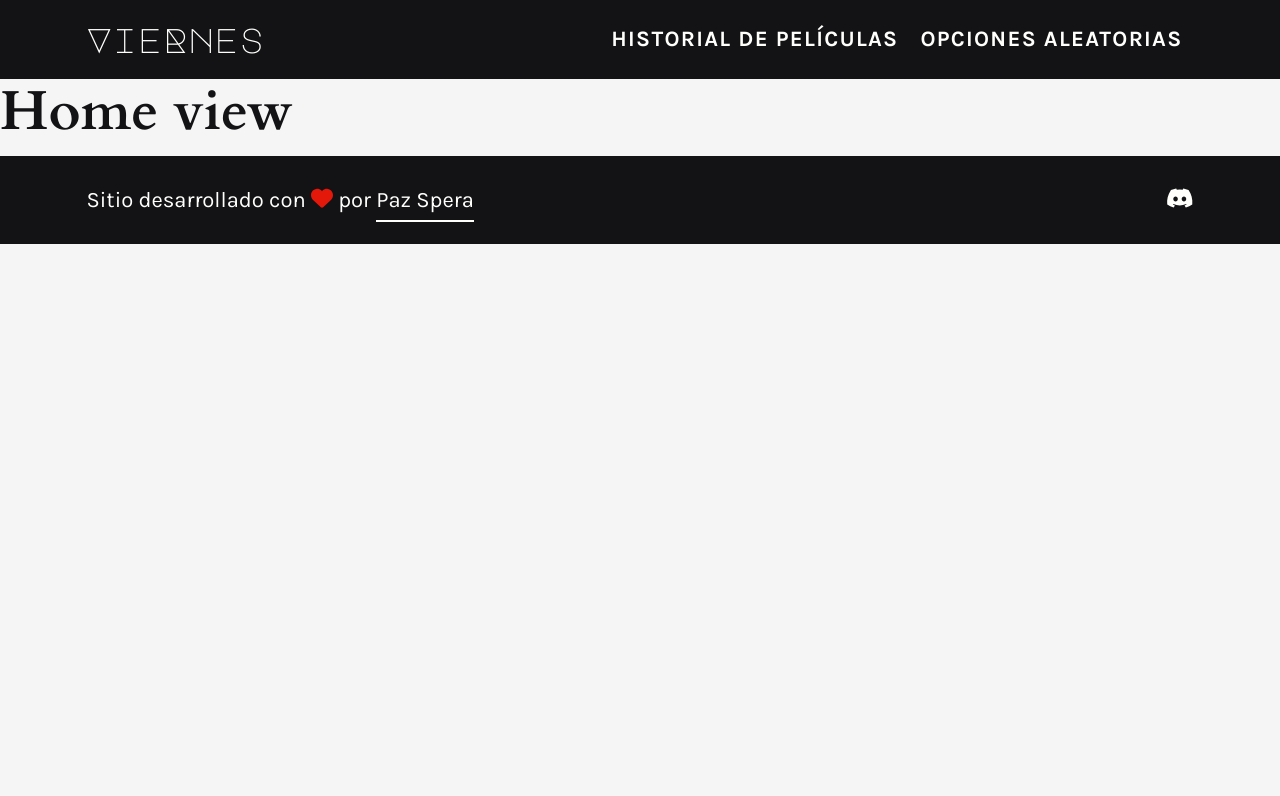
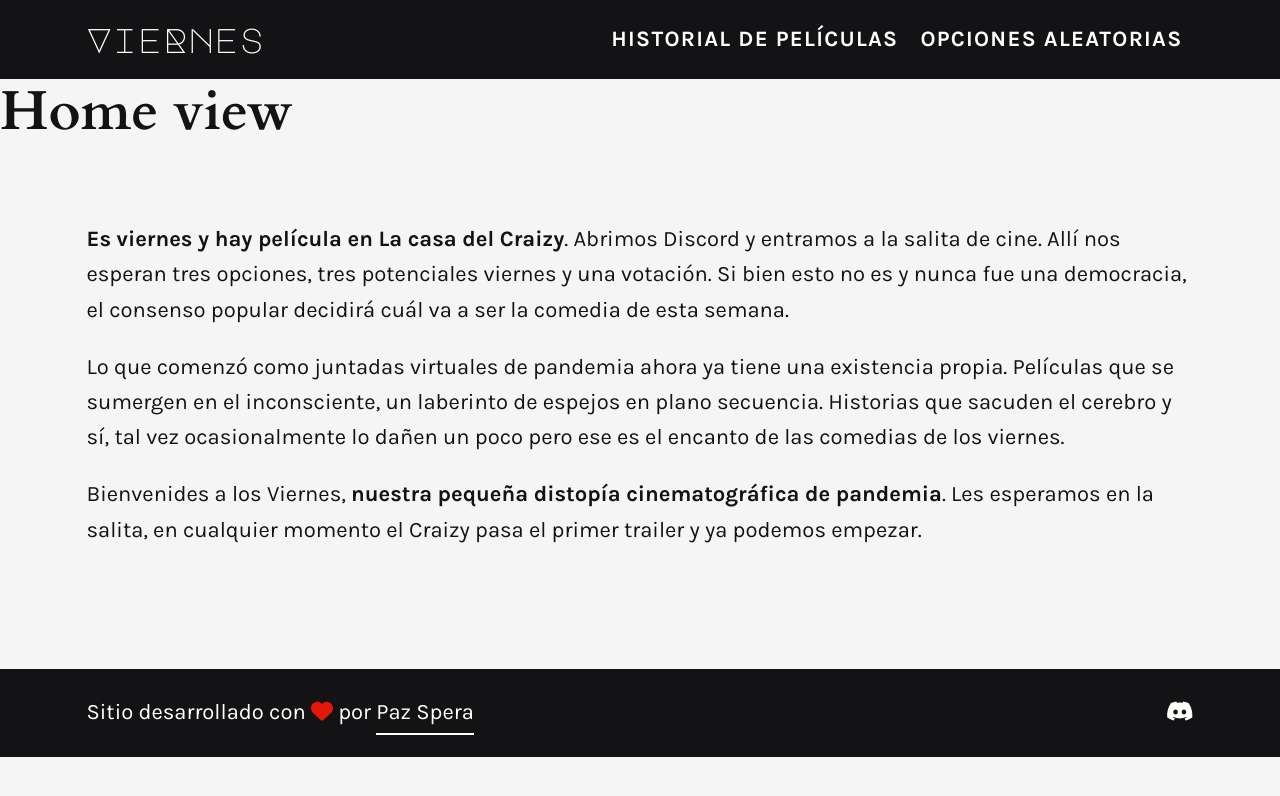
Before and after one commit to pazspera/viernes-vue, a Vue app in the folder viernes-vue/: page / in a window 1280 px wide. Shown: the top 796 px of the page. Built offline with nearby package versions, Linux system fonts and the light colour scheme.

Commit message:
En HomeView agregué texto principal. También agregué estilo layout/main

```diff
--- a/viernes-vue/src/assets/main.scss
+++ b/viernes-vue/src/assets/main.scss
@@ -137,3 +137,24 @@ h2 {
     padding-bottom: 0.15rem;
   }
 }
+
+// LAYOUT
+
+// MAIN
+.main-content {
+  padding: $padding-main 0;
+}
+
+.main-text {
+  padding: 0 0 $padding-inner 0;
+}
+
+.main-img {
+  margin: $padding-main auto;
+  max-width: 2145px;
+}
+
+.main__titulo {
+  font-size: $size2;
+  margin-bottom: 2rem;
+}
--- a/viernes-vue/src/views/HomeView.vue
+++ b/viernes-vue/src/views/HomeView.vue
@@ -1,6 +1,28 @@
 <template>
   <div class="home">
     <h1>Home view</h1>
+    <main class="main-content">
+      <div class="container">
+        <div class="row">
+          <div class="col">
+            <div class="main-text">
+              <p>
+                <strong>Es viernes y hay película en La casa del Craizy</strong>. Abrimos Discord y entramos a la salita de cine. Allí nos esperan tres opciones, tres potenciales viernes y una
+                votación. Si bien esto no es y nunca fue una democracia, el consenso popular decidirá cuál va a ser la comedia de esta semana.
+              </p>
+              <p>
+                Lo que comenzó como juntadas virtuales de pandemia ahora ya tiene una existencia propia. Películas que se sumergen en el inconsciente, un laberinto de espejos en plano secuencia.
+                Historias que sacuden el cerebro y sí, tal vez ocasionalmente lo dañen un poco pero ese es el encanto de las comedias de los viernes.
+              </p>
+              <p>
+                Bienvenides a los Viernes,
+                <strong>nuestra pequeña distopía cinematográfica de pandemia</strong>. Les esperamos en la salita, en cualquier momento el Craizy pasa el primer trailer y ya podemos empezar.
+              </p>
+            </div>
+          </div>
+        </div>
+      </div>
+    </main>
   </div>
 </template>
 
@@ -8,7 +30,6 @@
 // @ is an alias to /src
 
 export default {
-  name: 'HomeView',
-
-}
+  name: "HomeView",
+};
 </script>
```
